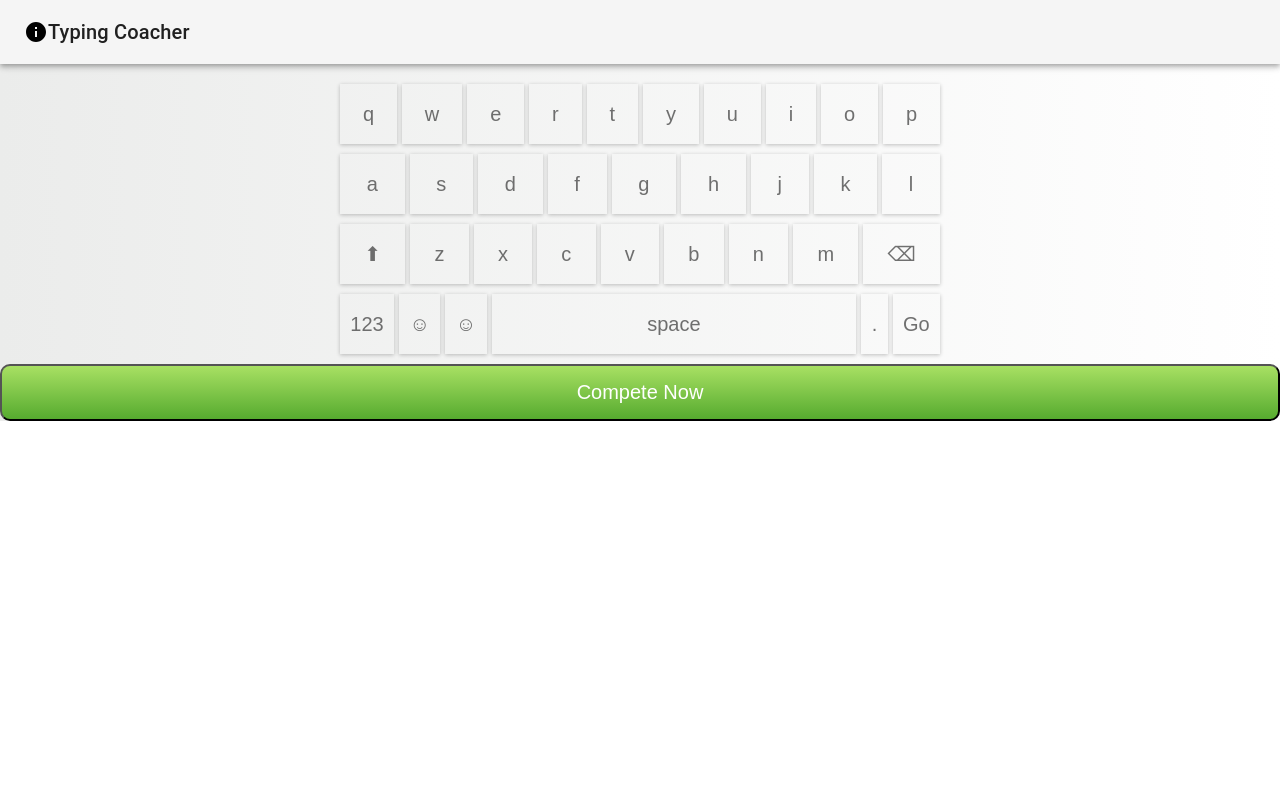
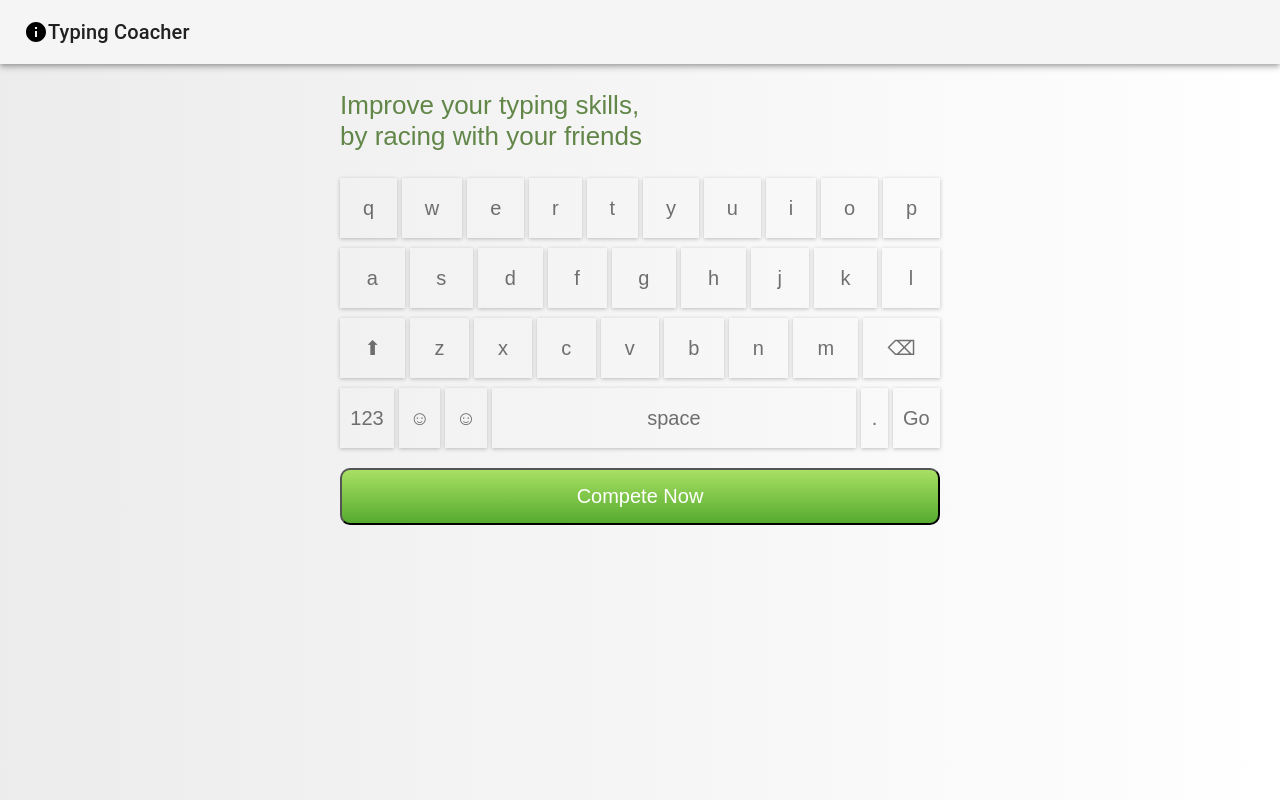
Before and after one commit to iliran11/typing-game-2, a React (Create React App) app: page / in a window 1280 px wide. Built offline with nearby package versions, Linux system fonts and the light colour scheme.

Commit message:
title styling

```diff
--- a/src/css/App.css
+++ b/src/css/App.css
@@ -2,6 +2,7 @@
   display:flex;
   flex-direction:column;
   align-items:center;
+  height:100%;
 }
 #app-toolbar{
   width:100%;
--- a/src/pages/HomePage/HomePage.tsx
+++ b/src/pages/HomePage/HomePage.tsx
@@ -8,10 +8,21 @@ export default function Home(props: any): any {
     // console.log(props)
   };
   return (
-    <React.Fragment>
+    <div id="home-page">
+      <p>
+        Improve your typing skills,
+        <br />
+        by racing with your friends
+      </p>
       <Keyboard />
-      <button id="compete-now" className="button-large gradient-5" onClick={navigateToGame}>Compete Now</button>
-    </React.Fragment>
+      <button
+        id="compete-now"
+        className="button-large gradient-5"
+        onClick={navigateToGame}
+      >
+        Compete Now
+      </button>
+    </div>
   );
   // return <div id="home-page"><button onClick={navigateToGame}>Start!</button></div>;
 }
--- a/src/pages/HomePage/homepage.css
+++ b/src/pages/HomePage/homepage.css
@@ -1,16 +1,16 @@
-#home-page button {
-  width: 500px;
-  height: 500px;
-  background-color: red;
-  font-size: 60px;
+#home-page {
+  height:100%;
 }
-
+#home-page p {
+  font-size:26px;
+  color: #618648;
+}
 #keyboard {
   width: 300px;
   margin-top:20px;
 }
 #compete-now {
-  margin-top:10px;
+  margin-top:20px;
 }
 
 #keyboard .keyboard-row:not(:first-child) {
```
